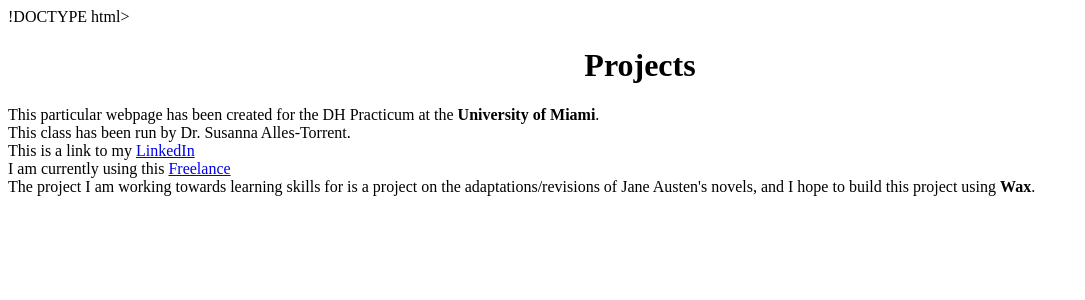
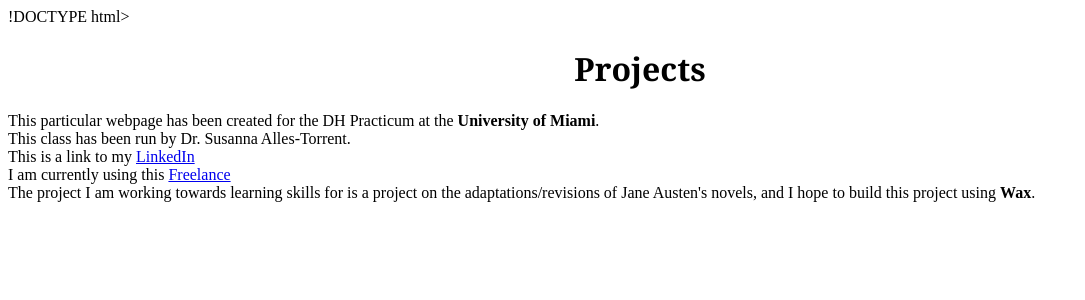
Before and after one commit to imangareeboo/imangareeboo.github.io, a Jekyll site: the page project.html, which Jekyll copies as it is, in a window 1280 px wide. Shown: the top 300 px of the page, without its empty margins (0-1085 px from the left). Built offline with Jekyll 4.4.1, drawn with Linux system fonts in a browser that asks for light colours.

Commit message:
Update project.html

```diff
--- a/project.html
+++ b/project.html
@@ -10,7 +10,7 @@ body {
 h1 {
   color: black;
   text-align: center;
-  font-family: oldstandardtt;
+  font-family: georgia;
 }
 </style>
   </head>
```
